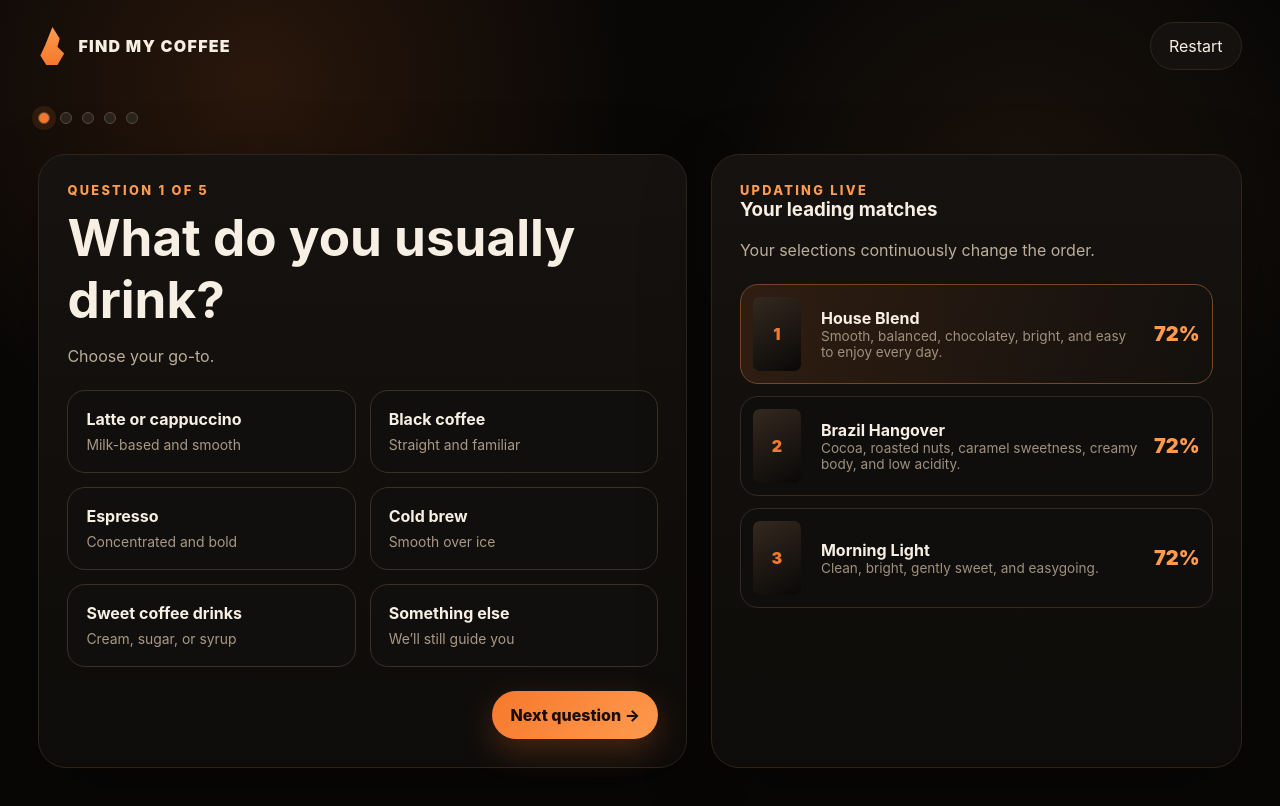
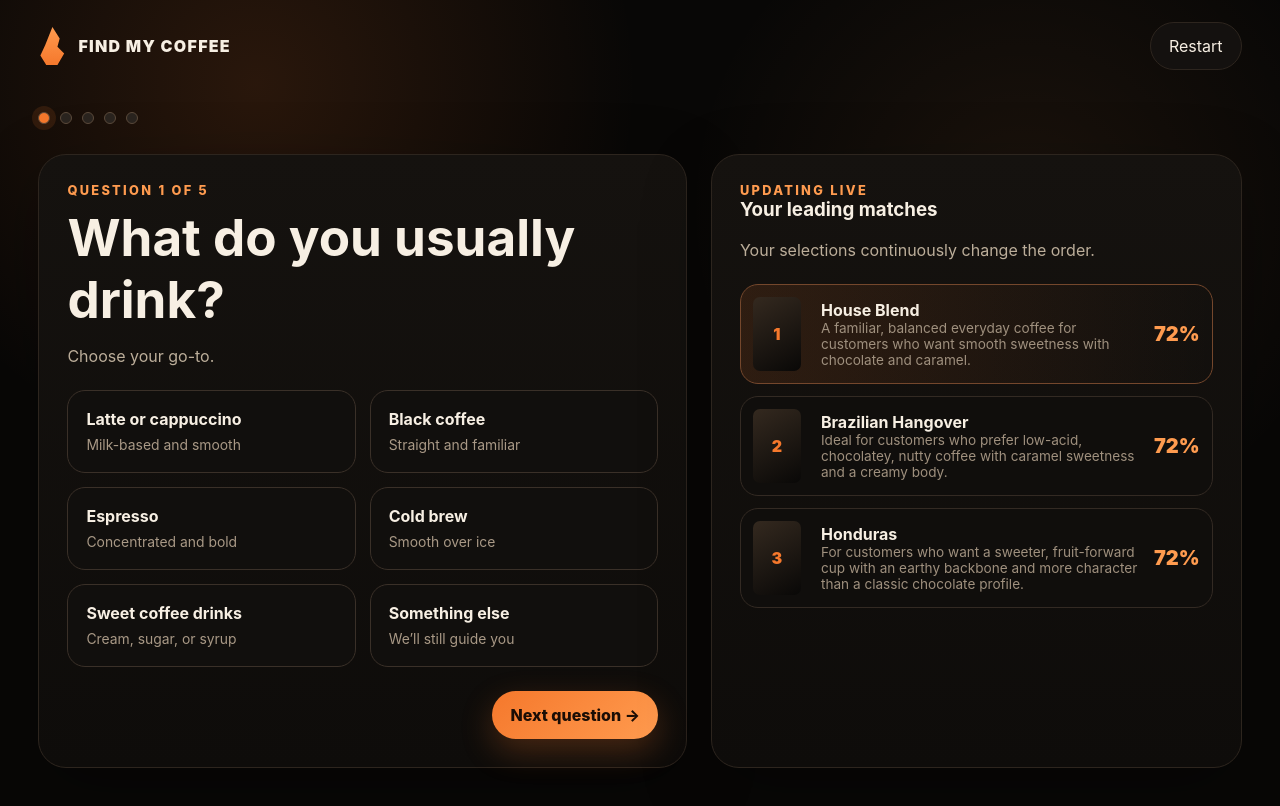
Before and after one commit to brewandbrewscompany-bot/brew-brews-radio, a plain HTML site: page find-my-coffee/index.html in a window 1280 px wide. Both pictures are taken after a click on the button "Start finding my coffee →". Drawn offline with Linux system fonts and the light colour scheme.

Commit message:
Add files via upload

```diff
--- a/find-my-coffee/index.html
+++ b/find-my-coffee/index.html
@@ -158,7 +158,7 @@ linear-gradient(180deg,#17120f,#0d0b09)}
           <div class="glow"></div>
           <div class="bean-field" id="beanField"></div>
           <div class="bag b1"><div class="mini-flame"></div><strong>HOUSE BLEND</strong><small>Balanced · Smooth</small></div>
-          <div class="bag b2"><div class="mini-flame"></div><strong>BRAZIL HANGOVER</strong><small>Cocoa · Nutty</small></div>
+          <div class="bag b2"><div class="mini-flame"></div><strong>BRAZIL Hangover</strong><small>Cocoa · Nutty</small></div>
           <div class="bag b3"><div class="mini-flame"></div><strong>VOODOO</strong><small>Bold · Earthy</small></div>
           <div class="bag b4"><div class="mini-flame"></div><strong>MORNING LIGHT</strong><small>Honey · Clean</small></div>
         </div>
@@ -213,7 +213,7 @@ linear-gradient(180deg,#17120f,#0d0b09)}
             <h2 id="adventureName">Voodoo</h2>
             <p class="sub" id="adventureText"></p>
             <div class="result-bag" style="height:220px;margin:18px 0">🔥</div>
-            <button class="btn primary" style="width:100%" onclick="goToShop()">Try this coffee</button>
+            <button class="btn primary" style="width:100%" onclick="openAdventureCoffee()">Try this coffee</button>
             <button class="btn" style="width:100%;margin-top:10px" onclick="openRoulette()">Spin Coffee Roulette</button>
           </div>
         </div>
@@ -272,80 +272,50 @@ linear-gradient(180deg,#17120f,#0d0b09)}
 </div>
 
 <script>
-const coffees=[
- {
-  name:"House Blend",
-  body:6,acid:6,sweet:6,choc:5,nut:4,fruit:6,
-  roast:"medium",
-  brew:["drip","espresso","french"],
-  tags:["milk chocolate","caramel","balanced","bright","light-medium"],
-  milk:7,comfort:8,
-  desc:"Smooth, balanced, chocolatey, bright, and easy to enjoy every day."
- },
- {
-  name:"Brazil Hangover",
-  body:7,acid:2,sweet:8,choc:9,nut:9,fruit:2,
-  roast:"medium-dark",
-  brew:["drip","espresso","french","cold"],
-  tags:["cocoa","milk chocolate","nutty","caramel","creamy","medium body"],
-  milk:9,comfort:9,
-  desc:"Cocoa, roasted nuts, caramel sweetness, creamy body, and low acidity."
- },
- {
-  name:"Morning Light",
-  body:6,acid:7,sweet:8,choc:5,nut:4,fruit:7,
-  roast:"light",
-  brew:["drip","pour","aeropress"],
-  tags:["bright","clean","light","gently sweet"],
-  milk:5,comfort:7,
-  desc:"Clean, bright, gently sweet, and easygoing."
- },
- {
-  name:"Voodoo",
-  body:10,acid:2,sweet:5,choc:7,nut:4,fruit:3,
-  roast:"dark",
-  brew:["espresso","french","drip","cold"],
-  tags:["syrupy","bold","earthy","dark"],
-  milk:9,comfort:5,
-  desc:"Deep, syrupy, bold, earthy, and built for adventurous drinkers."
- },
- {
-  name:"Tiffany's Blend",
-  body:3,acid:3,sweet:7,choc:8,nut:6,fruit:3,
-  roast:"medium-dark",
-  brew:["drip","espresso"],
-  tags:["dark","medium body","cocoa","smooth"],
-  milk:8,comfort:8,
-  desc:"Rich and smooth with cocoa sweetness and a polished finish."
- },
- {
-  name:"Honduras",
-  body:5,acid:4,sweet:8,choc:2,nut:2,fruit:10,
-  roast:"medium-dark",
-  brew:["pour","drip","aeropress","cold"],
-  tags:["bold","earthy","fruit-forward","cold brew"],
-  milk:2,comfort:3,
-  desc:"Bold, earthy, fruit-forward, and well suited for cold brew drinkers."
- },
- {
-  name:"Espresso",
-  body:5,acid:5,sweet:8,choc:8,nut:4,fruit:3,
-  roast:"medium-dark",
-  brew:["espresso","drip"],
-  tags:["dark chocolate","roast","syrupy","earthy","brown sugar"],
-  milk:9,comfort:7,
-  desc:"Deep, bold, earthy, and syrupy with dark chocolate and brown sugar notes."
- },
- {
-  name:"No Label",
-  body:5,acid:4,sweet:8,choc:7,nut:3,fruit:7,
-  roast:"medium-dark",
-  brew:["drip","espresso","french"],
-  tags:["milk chocolate","roast","syrupy","earthy","brown sugar","fruit-forward"],
-  milk:7,comfort:6,
-  desc:"Bold and fruit-forward with milk chocolate, brown sugar, and an earthy finish."
- }
-];
+let coffees = [];
+let coffeeDataLoaded = false;
+let coffeeDataError = null;
+
+function normalizeCoffee(raw){
+  return {
+    ...raw,
+    name: raw.name || raw.id,
+    roast: (raw.roast || "").toLowerCase(),
+    body: Number(raw.body ?? 5),
+    acid: Number(raw.acidity ?? raw.acid ?? 5),
+    sweet: Number(raw.sweetness ?? raw.sweet ?? 5),
+    choc: Number(raw.chocolate ?? raw.choc ?? 0),
+    nut: Number(raw.nutty ?? raw.nut ?? 0),
+    fruit: Number(raw.fruit ?? 0),
+    milk: raw.milkFriendly === true ? 9 : (raw.milkFriendly === false ? 2 : Number(raw.milk ?? 5)),
+    comfort: Number(raw.comfort ?? 5),
+    adventure: Number(raw.adventure ?? 5),
+    brew: (raw.brewMethods || raw.brew || []).map(x => String(x).toLowerCase().replace(/\s+/g,"-")),
+    tags: (raw.flavors || raw.tags || []).map(x => String(x).toLowerCase()),
+    desc: raw.summary || raw.desc || "",
+    why: raw.why || "",
+    url: raw.url || "",
+    active: raw.active !== false
+  };
+}
+
+async function loadCoffeeData(){
+  try{
+    const response = await fetch("./data/coffees.json", {cache:"no-store"});
+    if(!response.ok) throw new Error(`Coffee data HTTP ${response.status}`);
+    const raw = await response.json();
+    coffees = raw.filter(c => c.active !== false).map(normalizeCoffee);
+    coffeeDataLoaded = true;
+    coffeeDataError = null;
+    return true;
+  }catch(error){
+    coffeeDataLoaded = false;
+    coffeeDataError = error;
+    console.error("Failed to load coffees.json", error);
+    return false;
+  }
+}
+
 const questions=[
  {key:"drink",title:"What do you usually drink?",sub:"Choose your go-to.",multi:false,opts:[["latte","Latte or cappuccino","Milk-based and smooth"],["black","Black coffee","Straight and familiar"],["espresso","Espresso","Concentrated and bold"],["cold","Cold brew","Smooth over ice"],["sweet","Sweet coffee drinks","Cream, sugar, or syrup"],["other","Something else","We’ll still guide you"]]},
  {key:"flavor",title:"What flavors sound best?",sub:"Select all that appeal to you.",multi:true,opts:[["choc","Chocolate","Cocoa and brownie-like"],["caramel","Caramel","Sweet and rounded"],["nut","Nutty","Almond and roasted nuts"],["fruit","Fruity","Berry and stone fruit"],["earthy","Earthy","Deep and rustic"],["clean","Clean","Crisp and gentle"]]},
@@ -398,7 +368,19 @@ function resetEntireExperience(){
   setTimeout(resetPageScroll, 500);
 }
 
-function startQuiz(){step=0;answers={};showStage('quiz');renderQuestion()}
+async function startQuiz(){
+  if(!coffeeDataLoaded){
+    const ok = await loadCoffeeData();
+    if(!ok){
+      alert("We couldn't load the coffee database. Please refresh and try again.");
+      return;
+    }
+  }
+  step=0;
+  answers={};
+  showStage('quiz');
+  renderQuestion();
+}
 function renderQuestion(){
  const q=questions[step];
  document.getElementById('stepLabel').textContent=`Question ${step+1} of ${questions.length}`;
@@ -424,7 +406,7 @@ function scoreCoffee(c){
  if(d==="latte"||d==="sweet") s+=c.milk*2;
  if(d==="black") s+=c.comfort;
  if(d==="espresso"&&c.brew.includes("espresso")) s+=16;
- if(d==="cold"&&c.body>=7) s+=10;
+ if(d==="cold"&&(c.body>=7 || c.brew.includes("cold-brew"))) s+=10;
  if(r===c.roast) s+=20;
  else if((r==="medium"&&c.roast==="medium-dark")||(r==="medium-dark"&&c.roast==="medium")) s+=10;
  const tags=(c.tags||[]).map(x=>x.toLowerCase());
@@ -434,13 +416,17 @@ function scoreCoffee(c){
  if(f.includes("caramel")) s+=c.sweet*1.5 + (tags.some(x=>x.includes("caramel")||x.includes("brown sugar"))?5:0);
  if(f.includes("earthy")) s+=c.body + (tags.some(x=>x.includes("earthy"))?5:0);
  if(f.includes("clean")) s+=(10-c.body)+c.sweet + (tags.some(x=>x.includes("clean")||x.includes("bright"))?4:0);
- b.forEach(x=>{if(c.brew.includes(x))s+=8});
+ b.forEach(x=>{
+    const key = x==="french" ? "french-press" : x==="pour" ? "pour-over" : x==="cold" ? "cold-brew" : x;
+    if(c.brew.includes(key)) s+=8;
+  });
  if(adv==="safe") s+=c.comfort*1.5;
  if(adv==="bold") s+=(11-c.comfort)*1.5;
  return Math.round(s);
 }
 function ranked(){return coffees.map(c=>({...c,raw:scoreCoffee(c)})).sort((a,b)=>b.raw-a.raw)}
 function percentify(arr){
+ if(!arr.length) return [];
  const top=arr[0].raw, low=arr[arr.length-1].raw;
  return arr.map((c,i)=>({...c,pct:Math.max(72,Math.min(98,Math.round(72+(c.raw-low)/(top-low||1)*26)-i))}))
 }
@@ -450,8 +436,9 @@ function renderLive(){
 }
 function renderResults(){
  const arr=percentify(ranked());
- document.getElementById('resultList').innerHTML=arr.slice(0,3).map((c,i)=>`<div class="result-card"><div class="result-bag">🔥</div><div><div class="eyebrow">#${i+1} match</div><h3 style="font-size:1.6rem;margin:6px 0">${c.name}</h3><p class="sub" style="margin:0 0 12px">${c.desc}</p><button class="btn primary" onclick="goToShop()">Shop this coffee</button></div><div class="score">${c.pct}%</div></div>`).join('');
+ document.getElementById('resultList').innerHTML=arr.slice(0,3).map((c,i)=>`<div class="result-card"><div class="result-bag">🔥</div><div><div class="eyebrow">#${i+1} match</div><h3 style="font-size:1.6rem;margin:6px 0">${c.name}</h3><p class="sub" style="margin:0 0 12px">${c.desc}</p><button class="btn primary" onclick="openCoffeeUrl(c.url)">Shop this coffee</button></div><div class="score">${c.pct}%</div></div>`).join('');
  const adventure=arr.slice().sort((a,b)=>a.comfort-b.comfort)[0];
+ currentAdventureCoffee = adventure;
  document.getElementById('adventureName').textContent=adventure.name;
  document.getElementById('adventureText').textContent=adventure.desc+" This one intentionally pushes beyond your usual comfort zone.";
  showStage('results');
@@ -466,12 +453,36 @@ function goToShop(){
   }
 }
 
+
+let currentAdventureCoffee = null;
+
+function openCoffeeUrl(url){
+  if(!url) return;
+  const w = window.open(url, "_blank", "noopener,noreferrer");
+  if(!w){
+    alert("Please allow pop-ups for this page, then try again.");
+  }
+}
+
+function openAdventureCoffee(){
+  if(currentAdventureCoffee && currentAdventureCoffee.url){
+    openCoffeeUrl(currentAdventureCoffee.url);
+  }
+}
+
 let rouletteSpinsRemaining = 3;
 let rouletteCurrentPick = null;
 let rouletteRotation = 0;
 let rouletteBusy = false;
 
-function openRoulette(){
+async function openRoulette(){
+  if(!coffeeDataLoaded){
+    const ok = await loadCoffeeData();
+    if(!ok){
+      alert("We couldn't load the coffee database. Please refresh and try again.");
+      return;
+    }
+  }
   resetRouletteState();
   showStage('roulette');
 }
@@ -571,8 +582,8 @@ function spinWheel(){
 }
 
 function tryRoulettePick(){
-  if(!rouletteCurrentPick) return;
-  goToShop();
+  if(!rouletteCurrentPick || !rouletteCurrentPick.url) return;
+  openCoffeeUrl(rouletteCurrentPick.url);
 }
 const field=document.getElementById('beanField');
 for(let i=0;i<34;i++){
```
